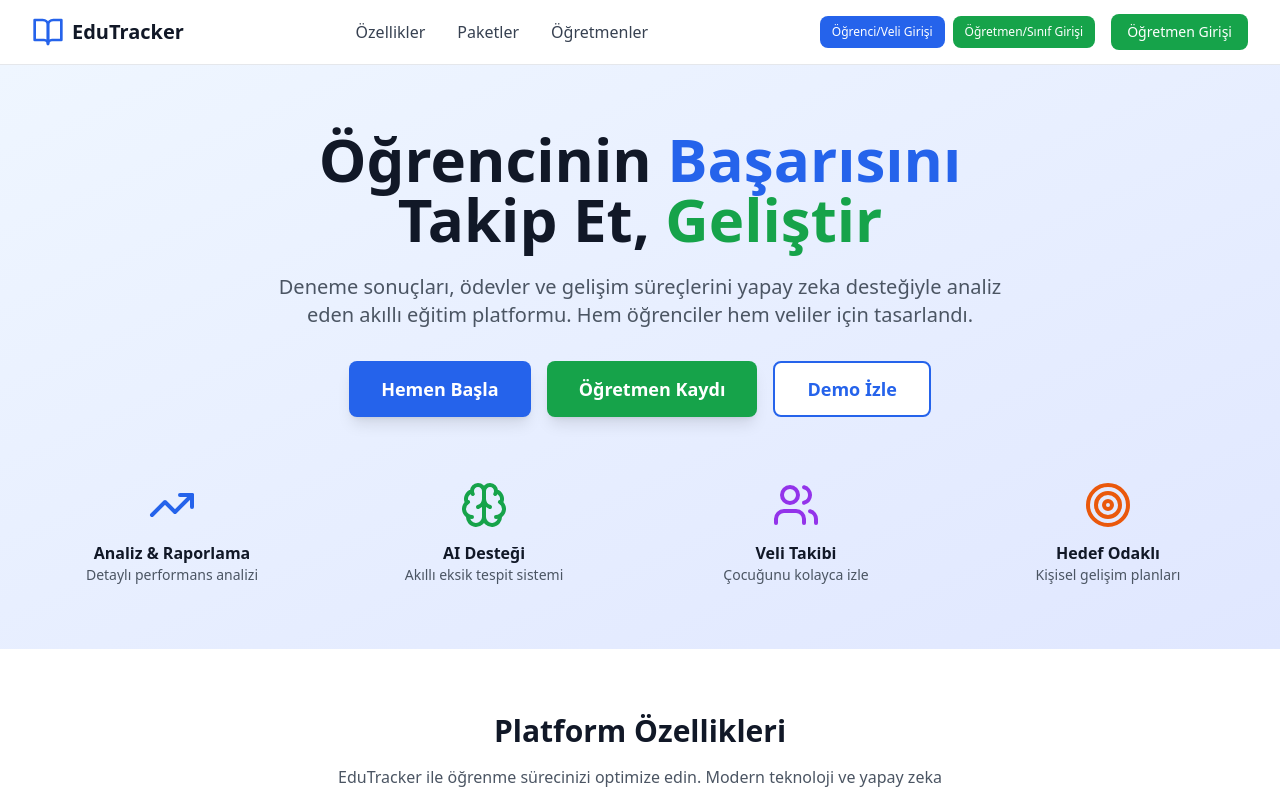
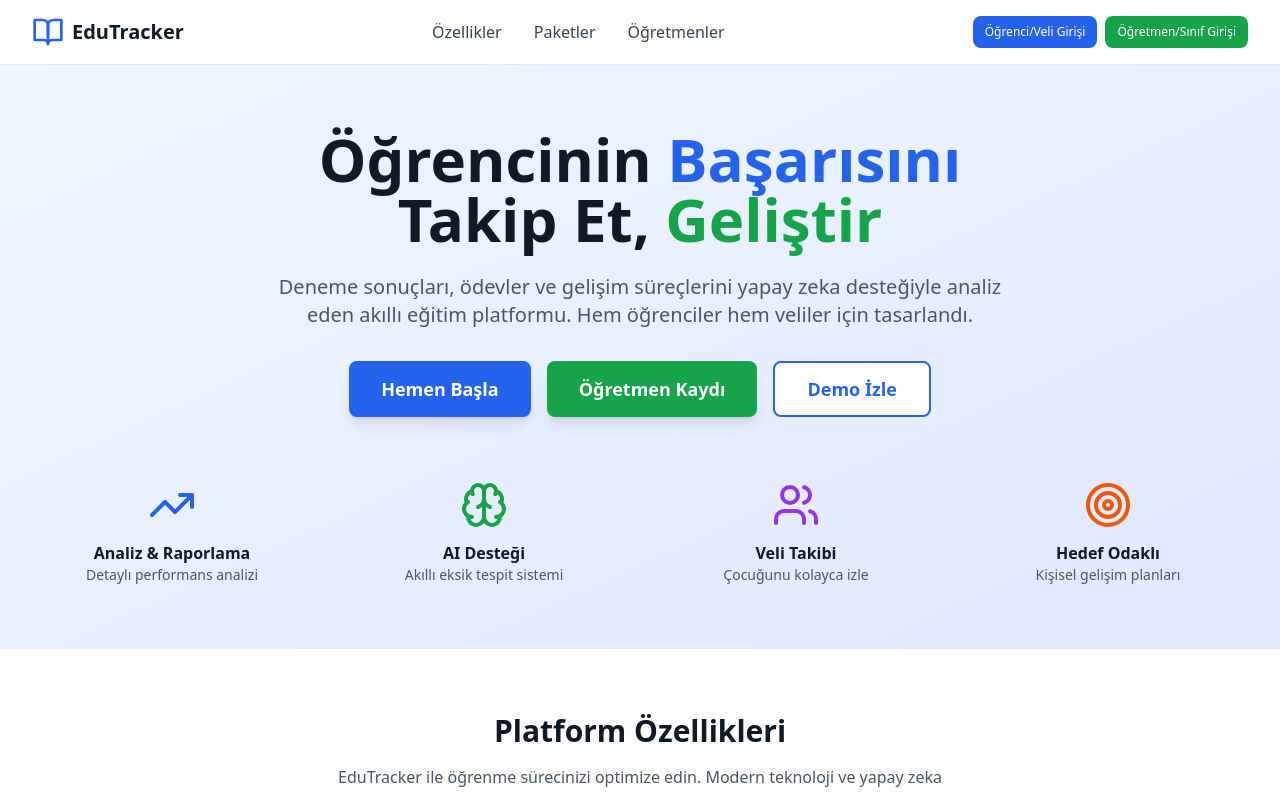
Before and after one commit to BurakGuven1/EduTracker, a React (Vite) app: page / in a window 1280 px wide. Shown: the top 793 px of the page. Built offline with nearby package versions, Linux system fonts and the light colour scheme; no server answers.

Commit message:
Updated Navbar.tsx

```diff
--- a/src/components/Navbar.tsx
+++ b/src/components/Navbar.tsx
@@ -49,12 +49,6 @@ export default function Navbar({ user, onStudentParentLogin, onTeacherLogin, onM
                 </button>
               </div>
             )}
-            <button
-              onClick={onMenuToggle}
-              className="bg-green-600 text-white px-4 py-2 rounded-lg hover:bg-green-700 transition-colors text-sm font-medium"
-            >
-              Öğretmen Girişi
-            </button>
           </div>
         </div>
       </div>
```
